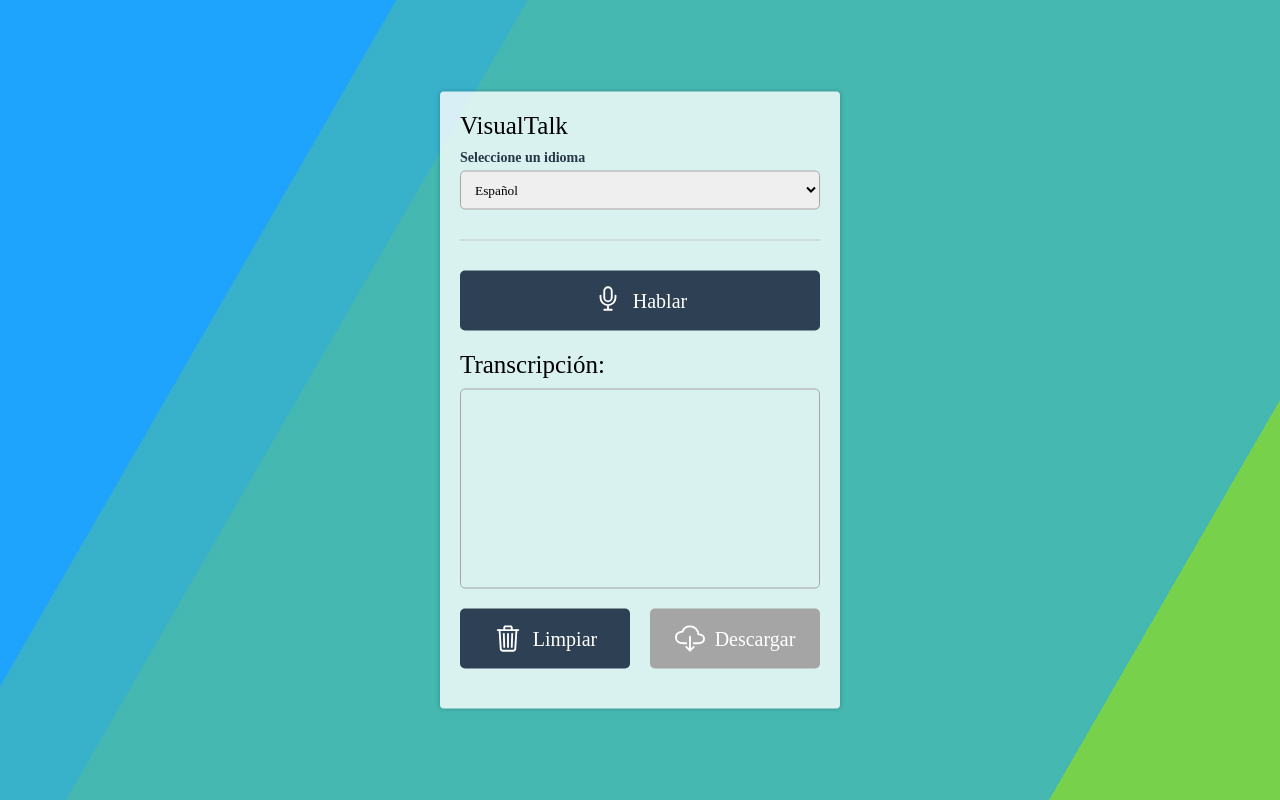
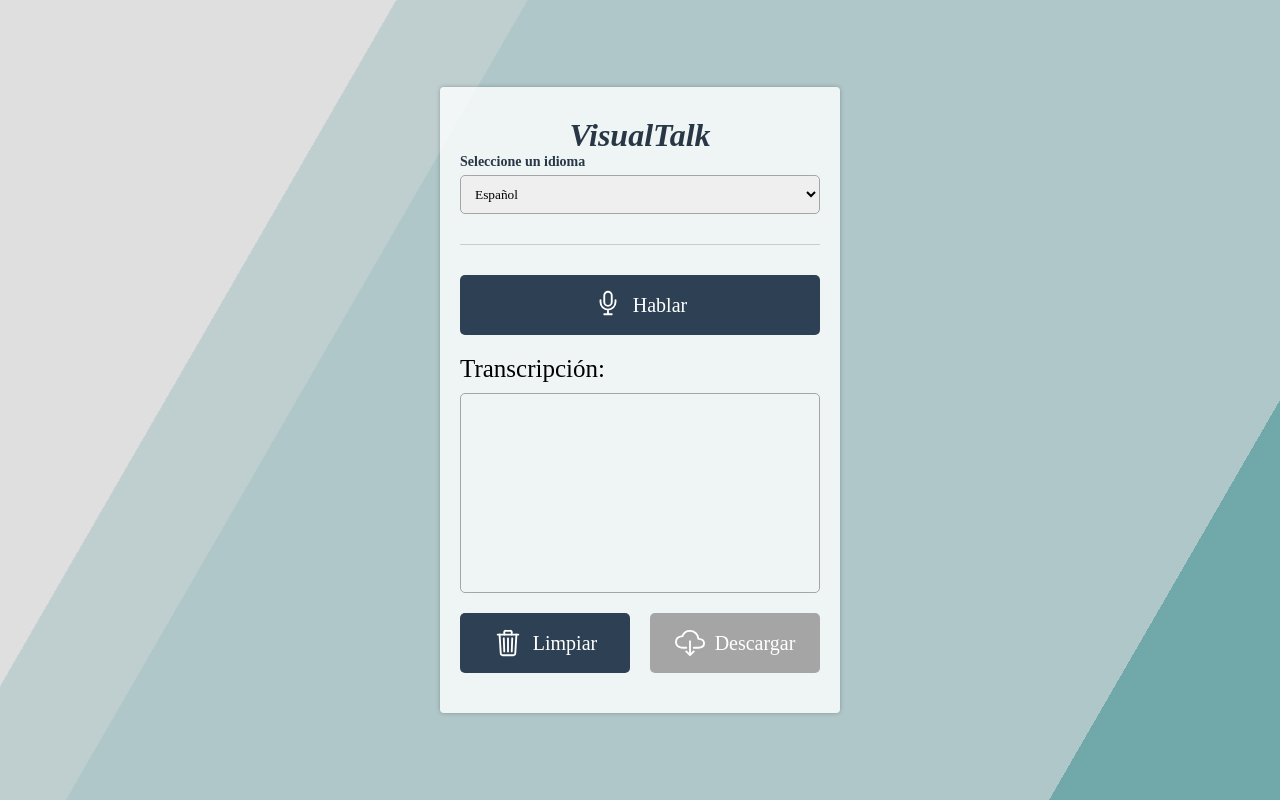
Before and after one commit to Pablordz09/subtitulos, a plain HTML site: page index.html in a window 1280 px wide. Drawn offline with nearby package versions, Linux system fonts and the light colour scheme.

Commit message:
Add files via upload

```diff
--- a/index.html
+++ b/index.html
@@ -12,7 +12,7 @@
 <div class="bg bg2"></div>
 <div class="bg bg3"></div>
     <div class="container">
-      <p class="heading">VisualTalk</p>
+      <p align="center" class="heading"><h1 style="color: #273746;" align="center"><em>VisualTalk</em></h1></p>
       <div class="options">
         <div class="anguage">
           <p>Seleccione un idioma</p>
--- a/script.js
+++ b/script.js
@@ -3,6 +3,7 @@ const result = document.querySelector(".result");
 const downloadBtn = document.querySelector(".download");
 const inputLanguage = document.querySelector("#language");
 const clearBtn = document.querySelector(".clear");
+
 
 let SpeechRecognition = window.SpeechRecognition || window.webkitSpeechRecognition;
 let recognition = new SpeechRecognition(); // Crear una única instancia
@@ -163,3 +164,18 @@ function togglePause() {
 
 // Detectar la pausa/reanudación al hacer doble clic en el botón
 recordBtn.addEventListener("dblclick", togglePause);
+
+
+const div = document.querySelector('.result');
+
+// Obtener la altura total del contenido del div
+const height = div.scrollHeight;
+
+// Establecer un intervalo para comprobar la posición del scroll
+setInterval(() => {
+  // Si el scroll está en la parte inferior del div
+  if (div.scrollTop + div.clientHeight >= height) {
+    // Desplazar el div hacia abajo
+    div.scrollTop += 500;
+  }
+}, 50);
--- a/style.css
+++ b/style.css
@@ -59,6 +59,7 @@ body {
   margin-bottom: 5px;
   color: #273746;
 }
+
 .container .line {
   position: relative;
   width: 100%;
@@ -105,7 +106,9 @@ body {
 }
 .container .result {
   width: 100%;
-  min-height: 200px;
+  height: 200px;
+  overflow-x: hidden;
+  overflow-y: auto;
   padding: 10px;
   border: 1px solid var(--light-text-color);
   border-radius: 5px;
@@ -128,7 +131,7 @@ body {
 }
 .bg {
   animation:slide 3s ease-in-out infinite alternate;
-  background-image: linear-gradient(-60deg, #6c3 50%, #09f 50%);
+  background-image: linear-gradient(-60deg, #5F9EA0 50%, #DCDCDC 50%);
   bottom:0;
   left:-50%;
   opacity:.5;
```
